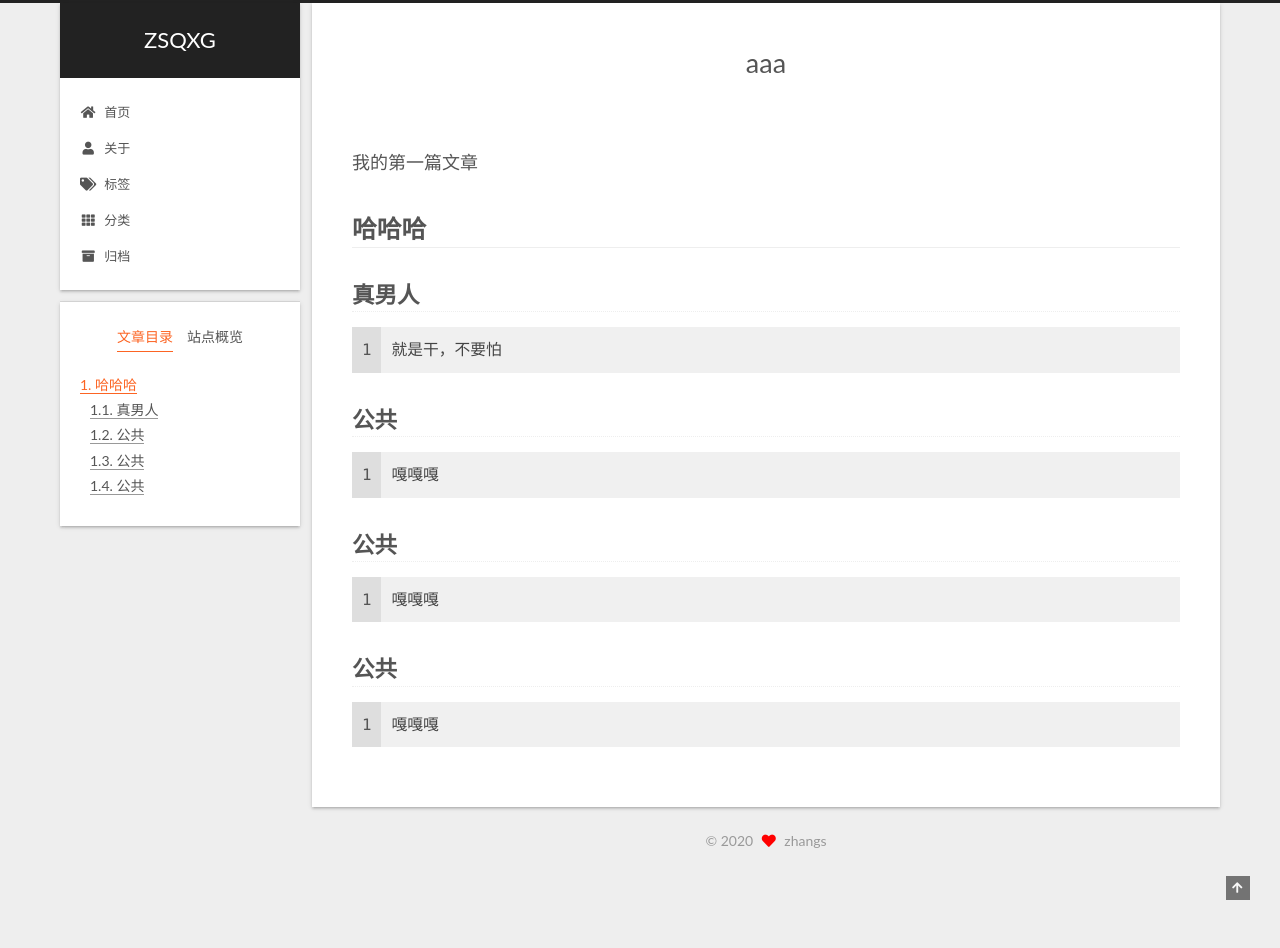
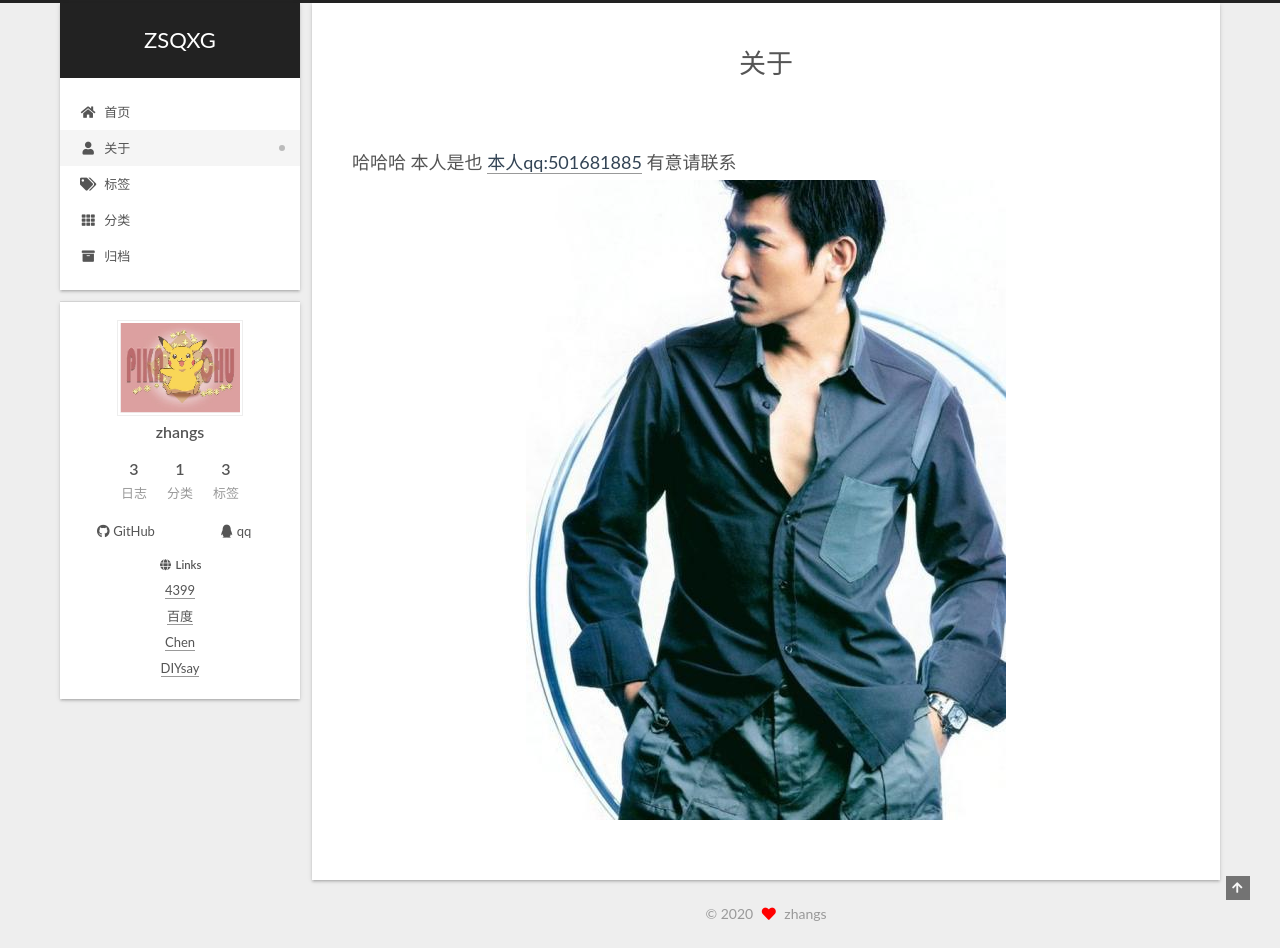
Before and after one commit to 501681885/zsqxg.github.io, a plain HTML site: page about/index.html in a window 1280 px wide. Before the commit the page ends 875 px from the top, so only its background shows below. Drawn offline with nearby package versions, Linux system fonts and the light colour scheme; some packages are replaced by stand-ins of ours; a script that the page names is missing.

Commit message:
Site updated: 2020-10-14 20:27:40

```diff
--- a/test.html
+++ b/about/index.html
@@ -22,20 +22,22 @@
     var CONFIG = {"hostname":"qinxuege.com","root":"/","scheme":"Gemini","version":"8.0.1","exturl":false,"sidebar":{"position":"left","display":"post","padding":18,"offset":12},"copycode":false,"bookmark":{"enable":false,"color":"#222","save":"auto"},"fancybox":false,"mediumzoom":false,"lazyload":false,"pangu":false,"comments":{"style":"tabs","active":null,"storage":true,"lazyload":false,"nav":null},"motion":{"enable":true,"async":false,"transition":{"post_block":"fadeIn","post_header":"fadeInDown","post_body":"fadeInDown","coll_header":"fadeInLeft","sidebar":"fadeInUp"}},"prism":false,"i18n":{"placeholder":"搜索...","empty":"没有找到任何搜索结果：${query}","hits_time":"找到 ${hits} 个搜索结果（用时 ${time} 毫秒）","hits":"找到 ${hits} 个搜索结果"}};
   </script>
 
-  <meta name="description" content="我的第一篇文章 哈哈哈真男人1就是干，不要怕  公共1嘎嘎嘎  公共1嘎嘎嘎  公共1嘎嘎嘎">
+  <meta name="description" content="哈哈哈  本人是也  本人qq:501681885 有意请联系">
 <meta property="og:type" content="website">
-<meta property="og:title" content="aaa">
-<meta property="og:url" content="https://qinxuege.com/test.html">
+<meta property="og:title" content="关于">
+<meta property="og:url" content="https://qinxuege.com/about/index.html">
 <meta property="og:site_name" content="ZSQXG">
-<meta property="og:description" content="我的第一篇文章 哈哈哈真男人1就是干，不要怕  公共1嘎嘎嘎  公共1嘎嘎嘎  公共1嘎嘎嘎">
+<meta property="og:description" content="哈哈哈  本人是也  本人qq:501681885 有意请联系">
 <meta property="og:locale" content="zh_CN">
-<meta property="article:published_time" content="2020-10-13T13:23:43.905Z">
-<meta property="article:modified_time" content="2020-10-13T13:23:43.904Z">
+<meta property="og:image" content="https://qinxuege.com/about/photos/%E5%88%98%E5%BE%B7%E5%8D%8E1.jpg">
+<meta property="article:published_time" content="2020-10-14T12:03:15.000Z">
+<meta property="article:modified_time" content="2020-10-14T12:26:54.649Z">
 <meta property="article:author" content="zhangs">
 <meta name="twitter:card" content="summary">
+<meta name="twitter:image" content="https://qinxuege.com/about/photos/%E5%88%98%E5%BE%B7%E5%8D%8E1.jpg">
 
 
-<link rel="canonical" href="https://qinxuege.com/test">
+<link rel="canonical" href="https://qinxuege.com/about/">
 
 
 <script class="page-configurations">
@@ -48,7 +50,7 @@
   };
 </script>
 
-  <title>aaa | ZSQXG
+  <title>关于 | ZSQXG
 </title>
 
 
@@ -179,7 +181,7 @@
 
   <aside class="sidebar">
 
-    <div class="sidebar-inner sidebar-nav-active sidebar-toc-active">
+    <div class="sidebar-inner sidebar-overview-active">
       <ul class="sidebar-nav">
         <li class="sidebar-nav-toc">
           文章目录
@@ -191,7 +193,6 @@
 
       <!--noindex-->
       <section class="post-toc-wrap sidebar-panel">
-          <div class="post-toc animated"><ol class="nav"><li class="nav-item nav-level-2"><a class="nav-link" href="#%E5%93%88%E5%93%88%E5%93%88"><span class="nav-number">1.</span> <span class="nav-text">哈哈哈</span></a><ol class="nav-child"><li class="nav-item nav-level-3"><a class="nav-link" href="#%E7%9C%9F%E7%94%B7%E4%BA%BA"><span class="nav-number">1.1.</span> <span class="nav-text">真男人</span></a></li><li class="nav-item nav-level-3"><a class="nav-link" href="#%E5%85%AC%E5%85%B1"><span class="nav-number">1.2.</span> <span class="nav-text">公共</span></a></li><li class="nav-item nav-level-3"><a class="nav-link" href="#%E5%85%AC%E5%85%B1-1"><span class="nav-number">1.3.</span> <span class="nav-text">公共</span></a></li><li class="nav-item nav-level-3"><a class="nav-link" href="#%E5%85%AC%E5%85%B1-2"><span class="nav-number">1.4.</span> <span class="nav-text">公共</span></a></li></ol></li></ol></div>
       </section>
       <!--/noindex-->
 
@@ -287,7 +288,7 @@
     <div class="post-block" lang="zh-CN">
       <header class="post-header">
 
-<h1 class="post-title" itemprop="name headline">aaa
+<h1 class="post-title" itemprop="name headline">关于
 </h1>
 
 <div class="post-meta-container">
@@ -301,15 +302,7 @@
 
 
       <div class="post-body">
-          <p>我的第一篇文章</p>
-<h2 id="哈哈哈"><a href="#哈哈哈" class="headerlink" title="哈哈哈"></a>哈哈哈</h2><h3 id="真男人"><a href="#真男人" class="headerlink" title="真男人"></a>真男人</h3><figure class="highlight plain"><table><tr><td class="gutter"><pre><span class="line">1</span><br></pre></td><td class="code"><pre><span class="line">就是干，不要怕</span><br></pre></td></tr></table></figure>
-
-<h3 id="公共"><a href="#公共" class="headerlink" title="公共"></a>公共</h3><figure class="highlight plain"><table><tr><td class="gutter"><pre><span class="line">1</span><br></pre></td><td class="code"><pre><span class="line">嘎嘎嘎</span><br></pre></td></tr></table></figure>
-
-<h3 id="公共-1"><a href="#公共-1" class="headerlink" title="公共"></a>公共</h3><figure class="highlight plain"><table><tr><td class="gutter"><pre><span class="line">1</span><br></pre></td><td class="code"><pre><span class="line">嘎嘎嘎</span><br></pre></td></tr></table></figure>
-
-<h3 id="公共-2"><a href="#公共-2" class="headerlink" title="公共"></a>公共</h3><figure class="highlight plain"><table><tr><td class="gutter"><pre><span class="line">1</span><br></pre></td><td class="code"><pre><span class="line">嘎嘎嘎</span><br></pre></td></tr></table></figure>
-
+          <p>哈哈哈  本人是也  <a target="_blank" rel="noopener" href="https://www.qinxuege.com/">本人qq:501681885</a> 有意请联系<br><img src="photos/%E5%88%98%E5%BE%B7%E5%8D%8E1.jpg" alt="刘德华1"></p>
 
       </div>
 
```
Also changed, not shown: about/photos/刘德华1.jpg (added), about/photos/刘德华2.jpg (added), about/photos/刘德华3.jpg (added), about/photos/刘德华图片.jpg (added), photos/刘德华1.jpg (added), photos/刘德华2.jpg (added), photos/刘德华3.jpg (added), photos/刘德华图片.jpg (added).
